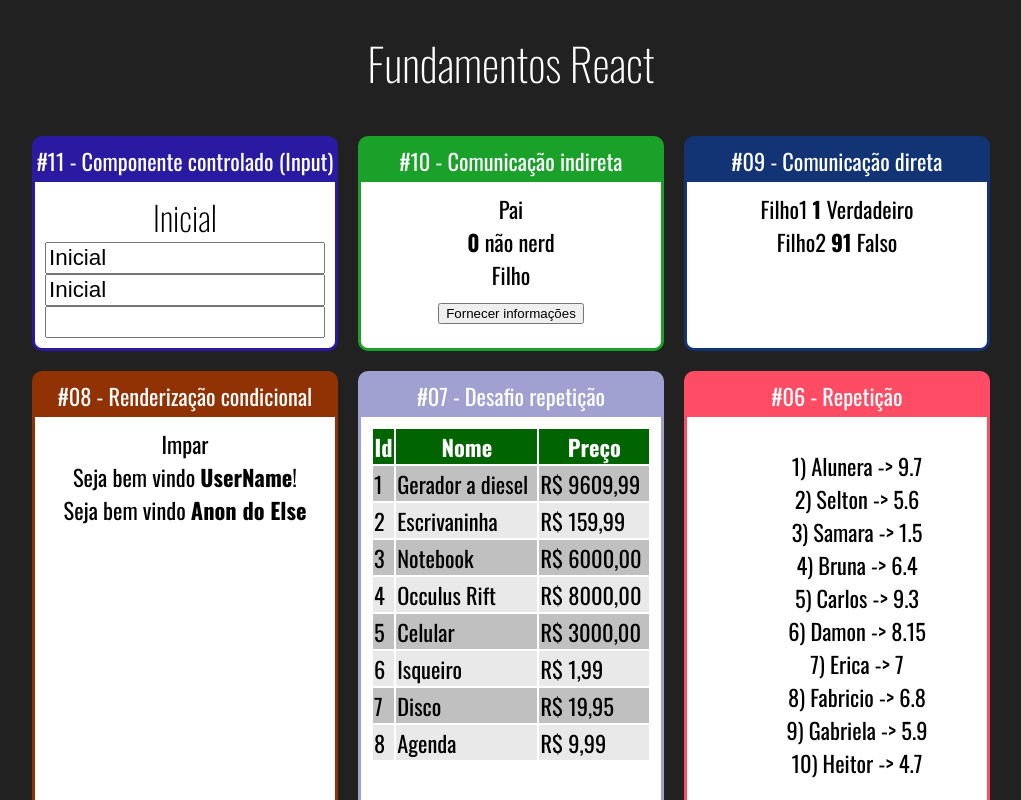
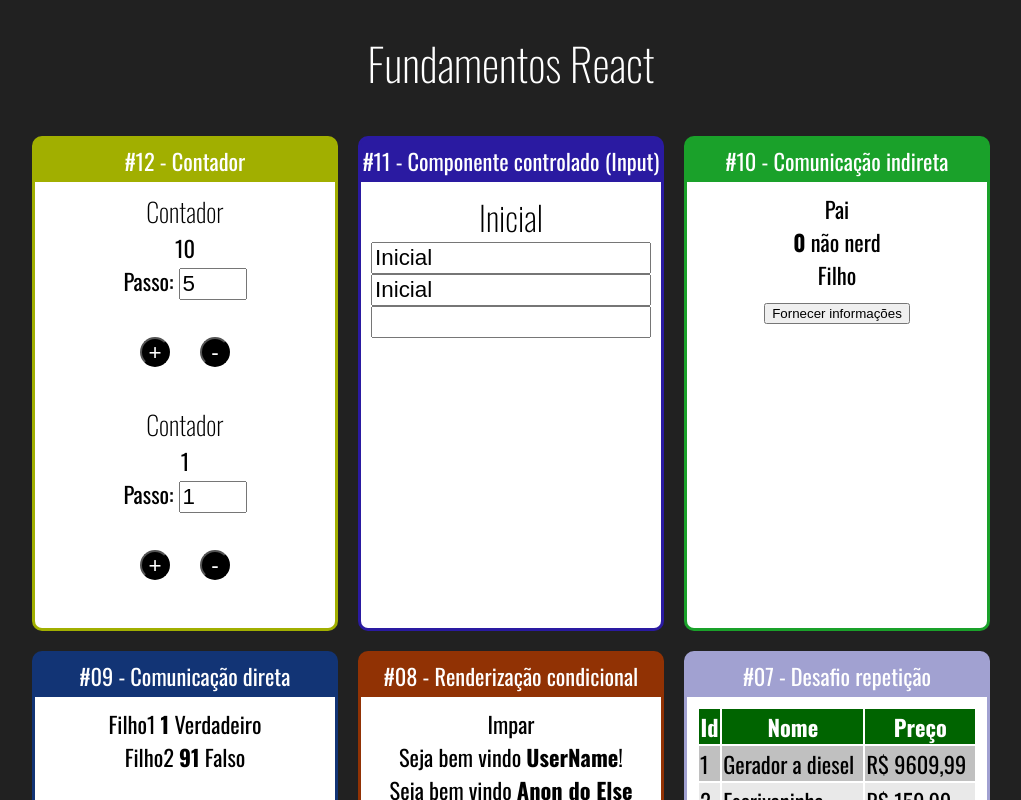
Before and after one commit to jaycalixto/learning-reactjs, a React (Create React App) app: page / in a window 1280 px wide. Shown: the top 800 px of the page, without its empty margins (129-1150 px from the left). Built offline with nearby package versions, Linux system fonts and the light colour scheme.

Commit message:
next https://www.udemy.com/course/react-redux-pt/learn/lecture/19636844#overview

```diff
--- a/src/App.jsx
+++ b/src/App.jsx
@@ -15,6 +15,7 @@ import UsuarioInfo from './components/condicional/UsuarioInfo';
 import DiretaPai from './components/comunicacao/DiretaPai';
 import IndiretaPai from './components/comunicacao/IndiretaPai';
 import Input from './components/formulario/Input';
+import Contador from './components/contador/Contador';
 
 export default function App() {
     return (
@@ -22,6 +23,11 @@ export default function App() {
             <h1>Fundamentos React</h1>
 
             <div className="Cards">
+                <Card titulo="#12 - Contador" color="#A1AF00">
+                    <Contador numeroInicial={10} passo={5}></Contador>
+                    <Contador numeroInicial={1}></Contador>
+                </Card>
+
                 <Card titulo="#11 - Componente controlado (Input)" color="#2A1AA1">
                     <Input></Input>
                 </Card>
--- /dev/null
+++ b/src/components/contador/Contador.css
@@ -0,0 +1,14 @@
+.Contador input {
+    font-size: 1.4rem;
+    width: 60px;
+}
+
+.Contador button {
+    margin: 15px;
+    height: 30px;
+    width: 30px;
+    border-radius: 50%;
+    font-size: 1.4rem;
+    background-color: #000;
+    color: #FFF;
+}
--- /dev/null
+++ b/src/components/contador/Contador.jsx
@@ -0,0 +1,59 @@
+import React, { Component } from 'react';
+import PropTypes from 'prop-types';
+import './Contador.css';
+
+class Contador extends Component {
+
+    state = {
+        numero: this.props.numeroInicial || 0,
+        passo: this.props.passo || 1
+    };
+
+    inc() {
+        this.setState({
+            numero: this.state.numero + this.state.passo
+        });
+    }
+
+    dec = () => {
+        this.setState({
+            numero: this.state.numero - this.state.passo
+        });
+    }
+
+    setPasso = (e) => {
+        this.setState({
+            passo: +e.target.value,
+        });
+    }
+
+    render() {
+        return (
+            <div className="Contador">
+                <h3>Contador</h3>
+                <span>{ this.state.numero }</span>
+                <div>
+                    <label htmlFor="passoInput">Passo: </label>
+                    <input
+                        id="passoInput"
+                        type="number"
+                        value={this.state.passo}
+                        onChange={this.setPasso}
+                    ></input>
+                </div>
+                <p>
+                    <button onClick={() => this.inc()}>+</button>
+                    <button onClick={this.dec}>-</button>
+                </p>
+            </div>
+        );
+    }
+
+}
+
+Contador.propTypes = {
+    numeroInicial: PropTypes.number,
+    passo: PropTypes.number
+};
+
+export default Contador;
```
